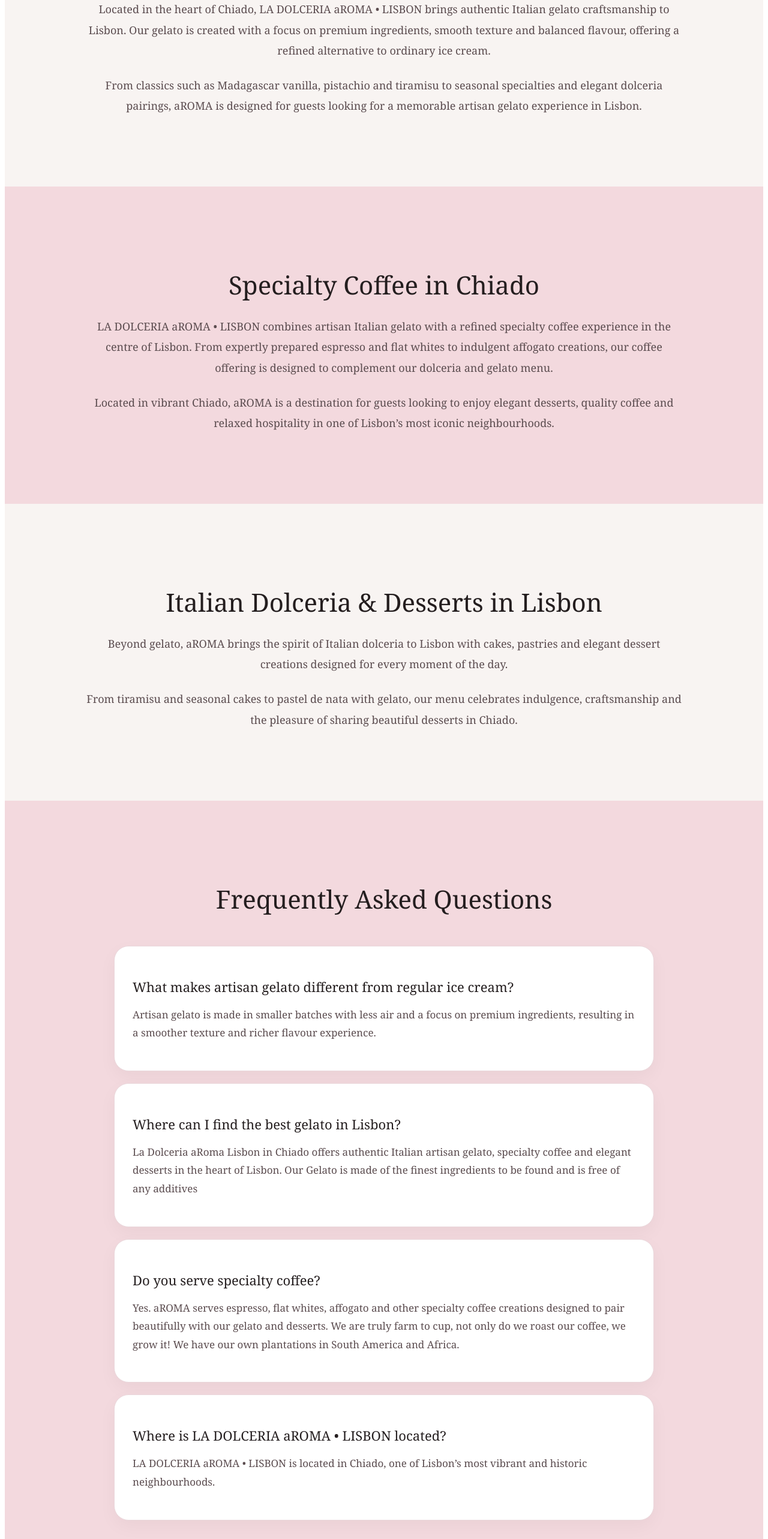
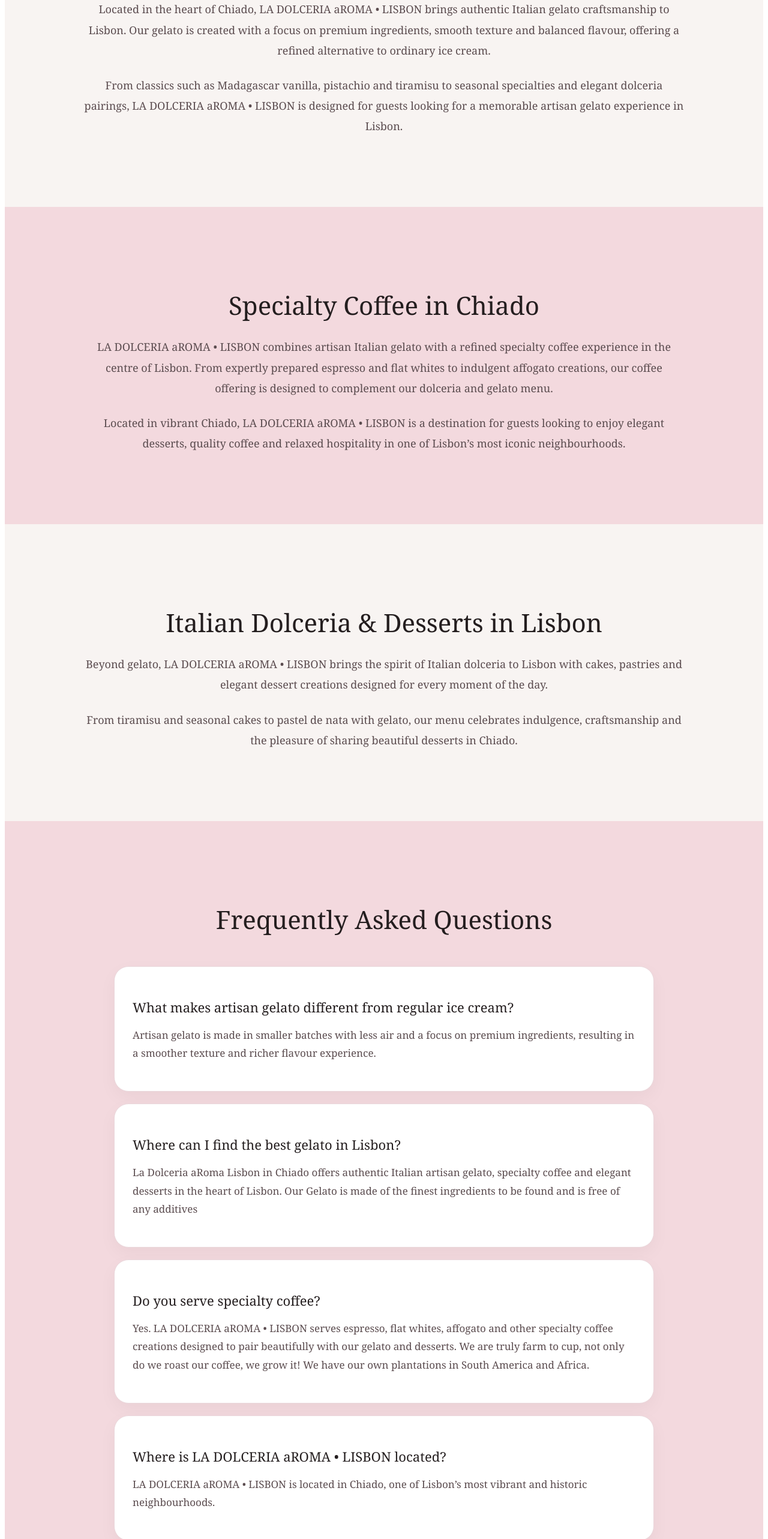
Before and after one commit to dalanca/aroma-gelato-lisbon, a React (Vite) app: page / in a window 1280 px wide. Shown: the part 3360-5926 px from the top of the page at 60% size. Built offline with nearby package versions, Linux system fonts and the light colour scheme.

Commit message:
Update references to aROMA with LA DOLCERIA aROMA • LISBON

```diff
--- a/src/App.tsx
+++ b/src/App.tsx
@@ -536,7 +536,7 @@
       }}
     >
       From classics such as Madagascar vanilla, pistachio and tiramisu to
-      seasonal specialties and elegant dolceria pairings, aROMA is designed for
+      seasonal specialties and elegant dolceria pairings, LA DOLCERIA aROMA • LISBON is designed for
       guests looking for a memorable artisan gelato experience in Lisbon.
     </p>
   </div>
@@ -586,7 +586,7 @@
         lineHeight: 1.9,
       }}
     >
-      Located in vibrant Chiado, aROMA is a destination for guests looking to
+      Located in vibrant Chiado, LA DOLCERIA aROMA • LISBON is a destination for guests looking to
       enjoy elegant desserts, quality coffee and relaxed hospitality in one of
       Lisbon’s most iconic neighbourhoods.
     </p>
@@ -611,7 +611,7 @@
     </h2>
 
     <p style={{ color: colors.textSoft, fontSize: 18, lineHeight: 1.9, marginBottom: 24 }}>
-      Beyond gelato, aROMA brings the spirit of Italian dolceria to Lisbon with
+      Beyond gelato, LA DOLCERIA aROMA • LISBON brings the spirit of Italian dolceria to Lisbon with
       cakes, pastries and elegant dessert creations designed for every moment of
       the day.
     </p>
@@ -658,7 +658,7 @@
       },
       {
         q: "Do you serve specialty coffee?",
-        a: "Yes. aROMA serves espresso, flat whites, affogato and other specialty coffee creations designed to pair beautifully with our gelato and desserts. We are truly farm to cup, not only do we roast our coffee, we grow it! We have our own plantations in South America and Africa.",
+        a: "Yes. LA DOLCERIA aROMA • LISBON serves espresso, flat whites, affogato and other specialty coffee creations designed to pair beautifully with our gelato and desserts. We are truly farm to cup, not only do we roast our coffee, we grow it! We have our own plantations in South America and Africa.",
       },
       {
         q: "Where is LA DOLCERIA aROMA • LISBON located?",
@@ -745,7 +745,7 @@
       }}
     >
       Whether enjoying artisan gelato after a walk through Bairro Alto or
-      relaxing with specialty coffee during an afternoon in Chiado, aROMA brings
+      relaxing with specialty coffee during an afternoon in Chiado, LA DOLCERIA aROMA • LISBON brings
       together Italian craftsmanship and Lisbon lifestyle in a unique hospitality
       experience.
     </p>
@@ -1074,7 +1074,7 @@
     boxShadow: "0 12px 30px rgba(0,0,0,0.2)",
   }}
 >
-  Get Directions to aROMA
+  Get Directions to LA DOLCERIA aROMA • LISBON
 </a>
 
     </div>
```
